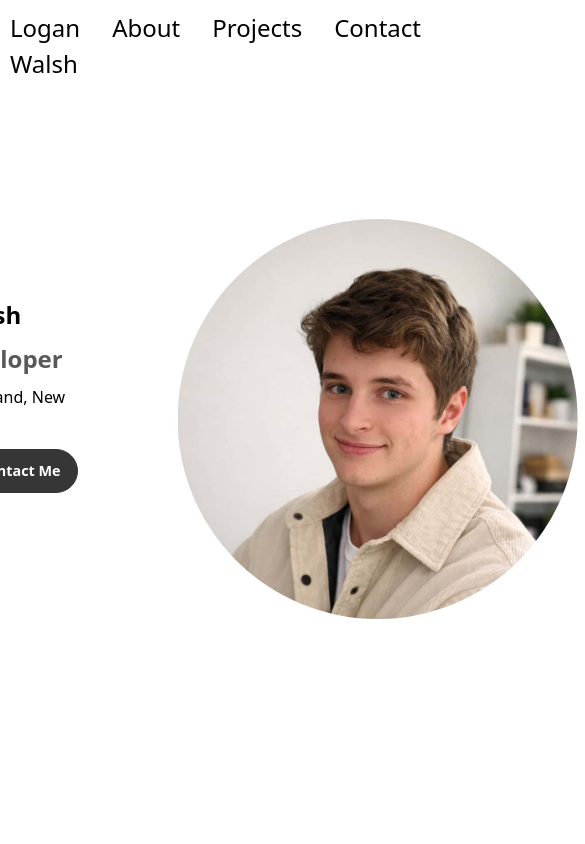
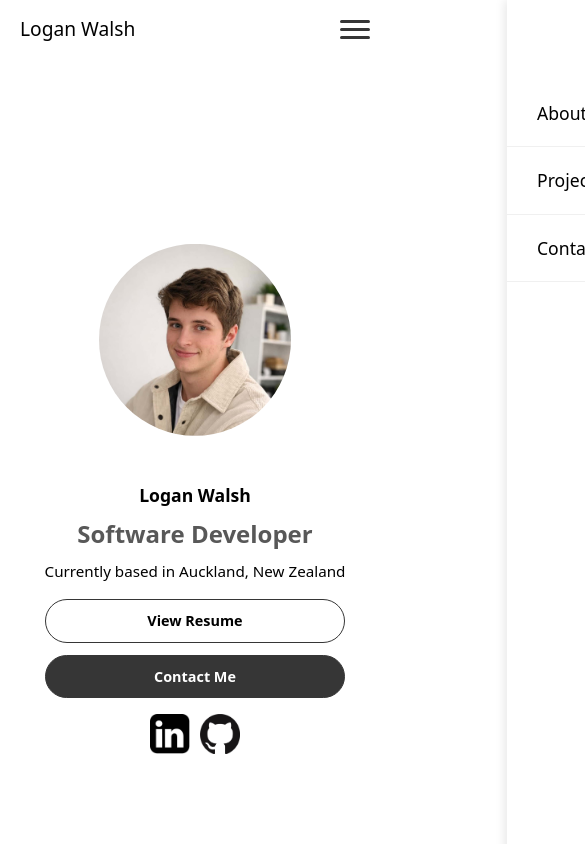
Before and after one commit to iamloganwalsh/iamloganwalsh.github.io, a React (Vite) app in the folder react-ui/: page / in a window 390 px wide. Shown: the top 844 px of the page, 585 px wide, since content can reach past the window. Built offline with nearby package versions, Linux system fonts and the light colour scheme.

Commit message:
Added mobile compatability

```diff
--- a/react-ui/src/components/Navbar.jsx
+++ b/react-ui/src/components/Navbar.jsx
@@ -1,23 +1,46 @@
 import "../styles/Navbar.css"
+import { useState } from "react"
 
 export const Navbar = () => {
+    const [isMenuOpen, setIsMenuOpen] = useState(false);
+
+    const toggleMenu = () => {
+        setIsMenuOpen(!isMenuOpen);
+    };
+
+    const closeMenu = () => {
+        setIsMenuOpen(false);
+    };
 
     return (
         <>
         <header className="NavbarHeader">
             <div className="NavbarController">
                 <div className="NavbarLeft">
-                    <a href="#Intro" onClick="smoothScroll('Intro')">Logan Walsh</a>
+                    <a href="#Intro" onClick={closeMenu}>Logan Walsh</a>
                 </div>
 
-                <div className="NavbarRight">
-                    <a href="#About" onClick="smoothScroll('About')">About</a>
-                    <a href="#Projects" onClick="smoothScroll('Projects')">Projects</a>
-                    <a href="#Contact" onClick="smoothScroll('Contact')">Contact</a>
+                {/* Hamburger Icon */}
+                <button
+                    className={`HamburgerButton ${isMenuOpen ? 'active' : ''}`}
+                    onClick={toggleMenu}
+                    aria-label="Toggle menu"
+                >
+                    <span></span>
+                    <span></span>
+                    <span></span>
+                </button>
+
+                <div className={`NavbarRight ${isMenuOpen ? 'active' : ''}`}>
+                    <a href="#About" onClick={closeMenu}>About</a>
+                    <a href="#Projects" onClick={closeMenu}>Projects</a>
+                    <a href="#Contact" onClick={closeMenu}>Contact</a>
                 </div>
             </div>
         </header>
 
+        {/* Overlay for when menu is open */}
+        {isMenuOpen && <div className="MenuOverlay" onClick={closeMenu}></div>}
         </>
     )
 }
--- a/react-ui/src/components/Projects.jsx
+++ b/react-ui/src/components/Projects.jsx
@@ -38,7 +38,7 @@ export const Projects = () => {
 
     // Filler
     const title_two = "Stock/Crypto Trading Simulator"
-    const description_two = "Trading simulator using real market data, cached with Redis"
+    const description_two = "Trading simulator using live market data from Finhubb and Yahoo finance APIs with Redis caching"
 
     return (
         <section id="Projects">
@@ -50,7 +50,7 @@ export const Projects = () => {
                     src: risc_v_demo
                   }}/>
 
-                <ProjectCard project_title={title_two} project_description={description_two} style={{width:"30rem"}}
+                <ProjectCard project_title={title_two} project_description={description_two} style={{width:"35rem"}}
                   media={{
                     type: "video",
                     src: st_demo
--- a/react-ui/src/index.css
+++ b/react-ui/src/index.css
@@ -33,3 +33,15 @@ a {
 a:hover {
   color: #535bf2;
 }
+
+/* ============================================
+   MOBILE RESPONSIVE STYLES
+   ============================================ */
+
+@media (max-width: 768px) {
+  section {
+    min-height: 100vh;
+    height: auto;
+    padding: 80px 20px 40px 20px;
+  }
+}
--- a/react-ui/src/styles/About.css
+++ b/react-ui/src/styles/About.css
@@ -13,3 +13,34 @@
 #About h2 {
     margin: 0;
 }
+
+/* ============================================
+   MOBILE RESPONSIVE STYLES
+   ============================================ */
+
+@media (max-width: 768px) {
+    #About {
+        font-size: 1.1rem;
+        padding: 40px 20px;
+    }
+
+    #About p {
+        width: 90vw;
+        max-width: 500px;
+    }
+
+    #About h2 {
+        font-size: 1.8rem;
+        margin-bottom: 20px;
+    }
+}
+
+@media (max-width: 480px) {
+    #About {
+        font-size: 1rem;
+    }
+
+    #About h2 {
+        font-size: 1.5rem;
+    }
+}
--- a/react-ui/src/styles/Intro.css
+++ b/react-ui/src/styles/Intro.css
@@ -58,3 +58,58 @@
 .IntroSocials img {
     width: 2rem;
 }
+
+/* ============================================
+   MOBILE RESPONSIVE STYLES
+   ============================================ */
+
+@media (max-width: 768px) {
+    #Intro {
+        flex-direction: column-reverse;
+        gap: 40px;
+        text-align: center;
+    }
+
+    .IntroDivRight img {
+        width: 15rem;
+        height: 15rem;
+    }
+
+    .IntroDivLeft h1 {
+        font-size: 1.8rem;
+    }
+
+    .IntroDivLeft h2 {
+        font-size: 1.3rem;
+    }
+
+    .IntroDivLeft p {
+        font-size: 0.95rem;
+    }
+
+    .IntroLargeButtons {
+        flex-direction: column;
+        width: 100%;
+        max-width: 300px;
+        gap: 12px;
+    }
+
+    .IntroSocials img {
+        width: 2.5rem;
+    }
+}
+
+@media (max-width: 480px) {
+    .IntroDivRight img {
+        width: 12rem;
+        height: 12rem;
+    }
+
+    .IntroDivLeft h1 {
+        font-size: 1.5rem;
+    }
+
+    .IntroDivLeft h2 {
+        font-size: 1.1rem;
+    }
+}
--- a/react-ui/src/styles/Navbar.css
+++ b/react-ui/src/styles/Navbar.css
@@ -2,7 +2,6 @@
     position: fixed;
     top: 0;
     left: 0;
-    /* background-color: white; */
     width: 100%;
     z-index: 1000;
 }
@@ -10,20 +9,113 @@
 .NavbarController {
     display: flex;
     justify-content: space-between;
+    align-items: center;
     padding: 10px 10px 7px 10px;
     font-size: 150%;
 }
 
-/* .NavbarLeft {
-
-} */
-
-.NavbarRight a{
+.NavbarRight a {
     display: inline;
     margin-left: 2rem;
 }
 
-.NavbarLeft a,
-.NavbarRight a {
-    background-color: white;
+/* Hamburger Button - Hidden on Desktop */
+.HamburgerButton {
+    display: none;
+    flex-direction: column;
+    justify-content: space-around;
+    width: 30px;
+    height: 25px;
+    background: transparent;
+    border: none;
+    cursor: pointer;
+    padding: 0;
+    z-index: 1001;
 }
+
+.HamburgerButton span {
+    width: 30px;
+    height: 3px;
+    background-color: rgb(54, 54, 54);
+    border-radius: 2px;
+    transition: all 0.3s ease;
+    transform-origin: center;
+}
+
+.HamburgerButton.active span:nth-child(1) {
+    transform: translateY(11px) rotate(45deg);
+}
+
+.HamburgerButton.active span:nth-child(2) {
+    opacity: 0;
+}
+
+.HamburgerButton.active span:nth-child(3) {
+    transform: translateY(-11px) rotate(-45deg);
+}
+
+/* Overlay for mobile menu */
+.MenuOverlay {
+    display: none;
+}
+
+/* ============================================
+   MOBILE RESPONSIVE STYLES
+   ============================================ */
+
+@media (max-width: 768px) {
+    .NavbarController {
+        padding: 15px 20px;
+        font-size: 120%;
+    }
+
+    /* Show hamburger button on mobile */
+    .HamburgerButton {
+        display: flex;
+    }
+
+    /* Mobile Navigation Menu */
+    .NavbarRight {
+        position: fixed;
+        top: 0;
+        right: -100%;
+        width: 70%;
+        max-width: 300px;
+        height: 100vh;
+        background-color: white;
+        box-shadow: -2px 0 10px rgba(0, 0, 0, 0.1);
+        display: flex;
+        flex-direction: column;
+        padding-top: 80px;
+        transition: right 0.3s ease;
+        z-index: 999;
+    }
+
+    .NavbarRight.active {
+        right: 0;
+    }
+
+    .NavbarRight a {
+        display: block;
+        margin: 0;
+        padding: 20px 30px;
+        border-bottom: 1px solid #f0f0f0;
+        font-size: 1.1rem;
+    }
+
+    .NavbarRight a:hover {
+        background-color: #f8f8f8;
+    }
+
+    /* Show overlay when menu is open */
+    .MenuOverlay {
+        display: block;
+        position: fixed;
+        top: 0;
+        left: 0;
+        width: 100%;
+        height: 100vh;
+        background-color: rgba(0, 0, 0, 0.5);
+        z-index: 998;
+    }
+}
--- a/react-ui/src/styles/Projects.css
+++ b/react-ui/src/styles/Projects.css
@@ -13,7 +13,6 @@
 .ProjectCard {
     display: flex;
     flex-direction: column;
-    justify-content: center;
     align-items: center;
     border-radius: 5%;
     width: 20rem;
@@ -22,7 +21,7 @@
 }
 
 .PCMediaWrapper {
-    padding: 5% 5% 0 5%;
+    padding: 16px 16px 0 16px;
 }
 
 .ProjectCard img,
@@ -34,9 +33,54 @@
 
 .ProjectCard h2 {
     margin: 0;
+    padding: 0px 16px;
+    text-align: center;
 }
 
 .ProjectCard p {
     padding: 0 10px 10px 10px;
     text-align: center;
 }
+
+/* ============================================
+   MOBILE RESPONSIVE STYLES
+   ============================================ */
+
+@media (max-width: 768px) {
+    #Projects {
+        padding: 40px 20px;
+    }
+
+    #Projects h2 {
+        font-size: 1.8rem;
+    }
+
+    .FeaturedProjectsController {
+        flex-direction: column;
+        align-items: center;
+        gap: 30px;
+    }
+
+    .ProjectCard {
+        width: 100%;
+        max-width: 400px;
+    }
+}
+
+@media (max-width: 480px) {
+    #Projects h2 {
+        font-size: 1.5rem;
+    }
+
+    .ProjectCard {
+        max-width: 350px;
+    }
+
+    .ProjectCard h2 {
+        font-size: 1.3rem;
+    }
+
+    .ProjectCard p {
+        font-size: 0.95rem;
+    }
+}
```
